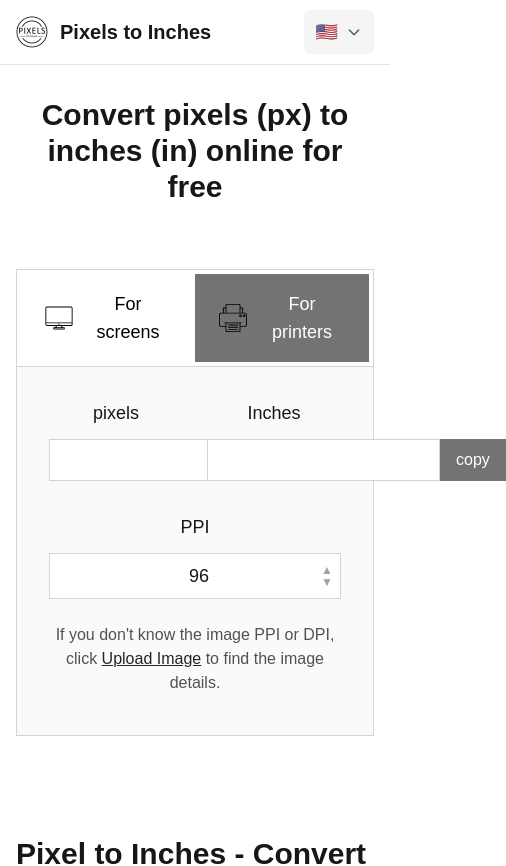
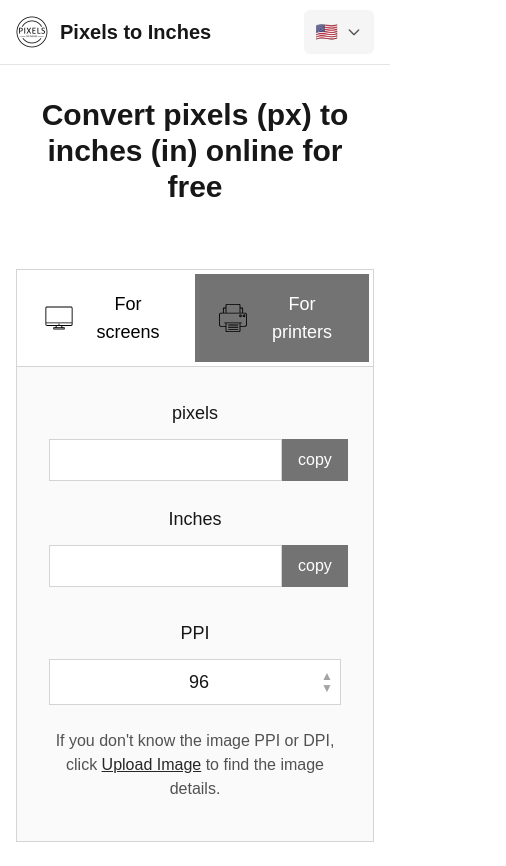
Before and after one commit to gm138027/pixels-to-inches, a Next.js app: page / in a window 390 px wide. Shown: the top 866 px of the page, 506 px wide, since content can reach past the window. Built offline with nearby package versions, Linux system fonts and the light colour scheme.

Commit message:
修复布局偏移问题

```diff
--- a/components/converter/DimensionConverter.tsx
+++ b/components/converter/DimensionConverter.tsx
@@ -87,7 +87,7 @@ export default function DimensionConverter({ onCopy, copied }: DimensionConverte
   return (
     <div className="space-y-6">
       {/* 像素尺寸行 */}
-      <div className="grid grid-cols-2 gap-6 relative">
+      <div className="grid grid-cols-1 md:grid-cols-2 gap-6 relative">
         <div>
           <label className="block text-lg font-medium text-neutral-900 mb-3 text-center" htmlFor="width-px-input">{t('converter.widthPx')}</label>
           <input
@@ -127,7 +127,7 @@ export default function DimensionConverter({ onCopy, copied }: DimensionConverte
       </div>
 
       {/* 英寸尺寸行 */}
-      <div className="grid grid-cols-2 gap-6 relative">
+      <div className="grid grid-cols-1 md:grid-cols-2 gap-6 relative">
         <div>
           <label className="block text-lg font-medium text-neutral-900 mb-3 text-center" htmlFor="width-in-input">{t('converter.widthIn')}</label>
           <input
--- a/components/converter/PixelsToInchesConverter.tsx
+++ b/components/converter/PixelsToInchesConverter.tsx
@@ -30,12 +30,12 @@ export default function PixelsToInchesConverter() {
     };
 
     return (
-        <div className="w-full mx-auto bg-white" style={{maxWidth: '720px'}}>
+        <div className="w-full mx-auto bg-white max-w-4xl lg:max-w-2xl">
             {/* 模式选择器 */}
             <ModeSelector selectedMode={mode} onModeChange={setMode} />
 
             {/* 主转换区域 */}
-            <div className="bg-neutral-50 border border-neutral-300 border-t-0 p-8 mb-1">
+            <div className="bg-neutral-50 border-x border-b border-neutral-300 p-8 mb-1">
                 {mode === 'screen' ? (
                     <SimpleConverter onCopy={copyToClipboard} copied={copied} />
                 ) : (
--- a/components/converter/SimpleConverter.tsx
+++ b/components/converter/SimpleConverter.tsx
@@ -50,7 +50,7 @@ export default function SimpleConverter({ onCopy, copied }: SimpleConverterProps
 
   return (
     <div className="space-y-8">
-      <div className="grid grid-cols-2 gap-6">
+              <div className="grid grid-cols-1 md:grid-cols-2 gap-6">
         {/* Pixels 输入 */}
         <div>
           <label className="block text-lg font-medium text-neutral-900 mb-3 text-center" htmlFor="pixels-input">{t('converter.pixels')}</label>
```
